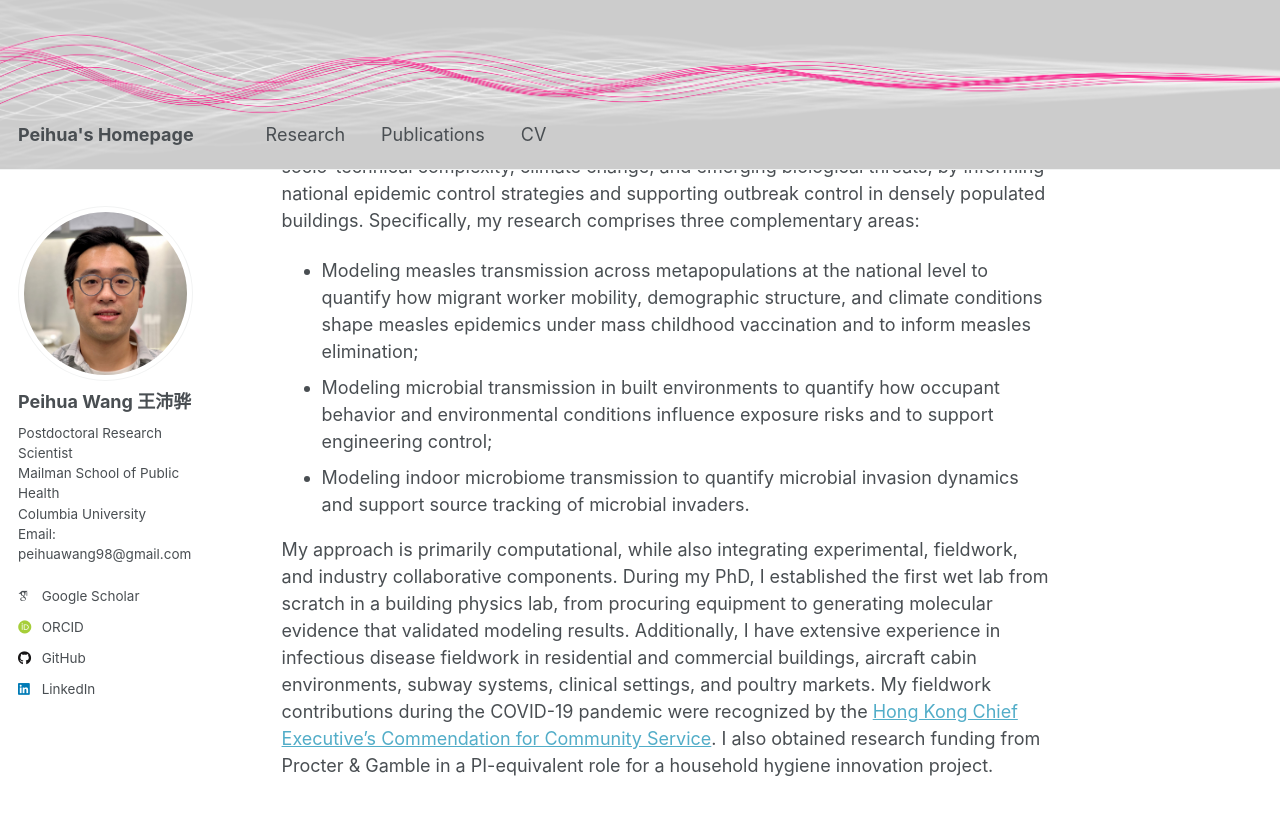
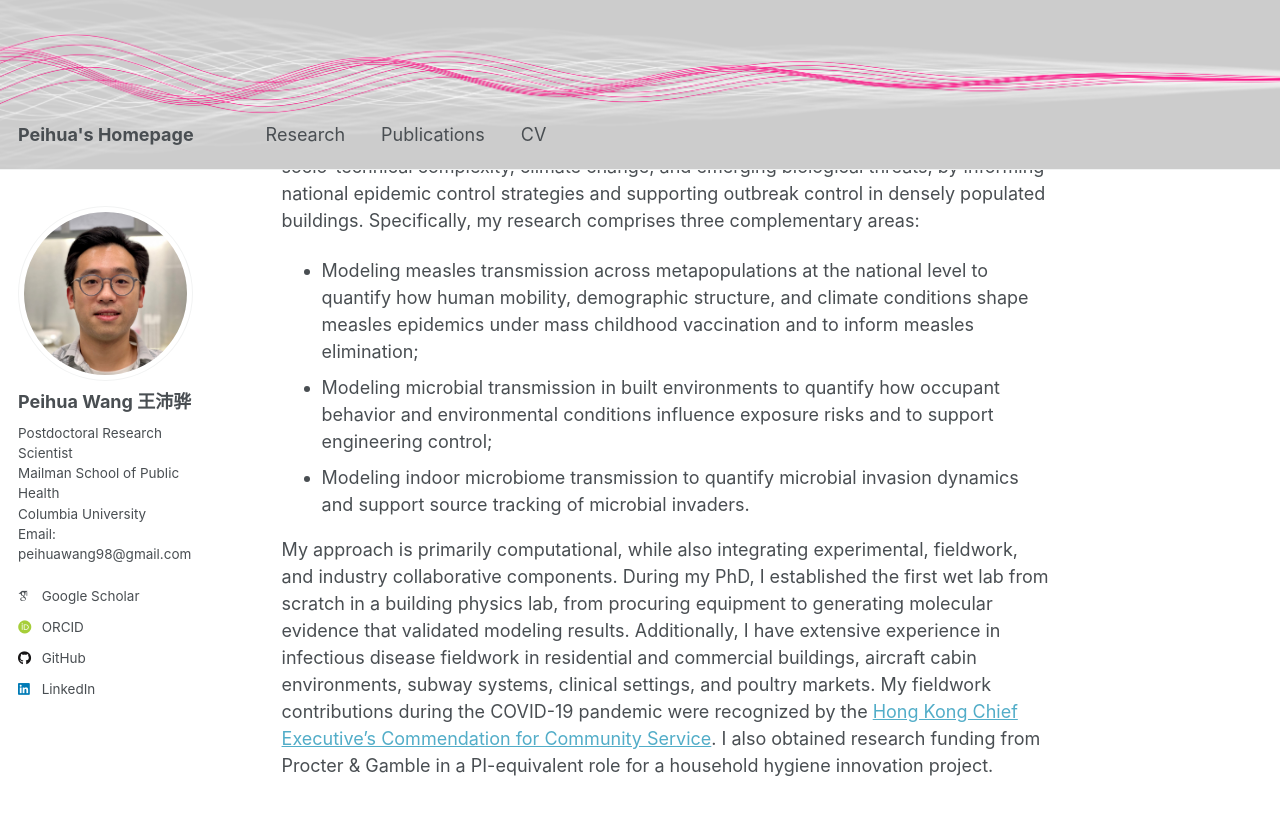
Before and after one commit to peihuawang98/peihuawang98.github.io, a Jekyll site: the page built from _pages/about.md, in a window 1280 px wide and 900 px high, scrolled down 362 px. Shown: the top 815 px of the window. Built offline with Jekyll 4.4.1, drawn with Linux system fonts in a browser that asks for light colours; some web fonts are replaced; a script that is not in the unit is left out.

Commit message:
website_v2.4_general

```diff
--- a/_pages/about.md
+++ b/_pages/about.md
@@ -10,7 +10,7 @@ redirect_from:
 I am a computational biologist and environmental engineer specializing in infectious disease transmission across scales, from populations to buildings and microbial communities. I was a Postdoctoral Research Scientist in the Department of Epidemiology, Mailman School of Public Health, Columbia University, working with [Wan Yang](https://www.publichealth.columbia.edu/profile/wan-yang-phd) on infectious disease modeling. I received my Ph.D. from the Department of Mechanical Engineering, The University of Hong Kong, mentored by [Yuguo Li](https://mech.hku.hk/academic-staff/li-y), [Patrick Lee](https://www.cityu.edu.hk/see/people/prof-patrick-k-h-lee), and [Andrew Persily](https://www.nist.gov/people/andrew-k-persily), with a focus on building environmental engineering. Prior to that, I received my bachelor’s degree in Environmental Engineering from Zhejiang University.
 
 I develop computational models to strengthen the resilience of public health systems to socio-technical complexity, climate change, and emerging biological threats, by informing national epidemic control strategies and supporting outbreak control in densely populated buildings. Specifically, my research comprises three complementary areas:
-- Modeling measles transmission across metapopulations at the national level to quantify how migrant worker mobility, demographic structure, and climate conditions shape measles epidemics under mass childhood vaccination and to inform measles elimination;
+- Modeling measles transmission across metapopulations at the national level to quantify how human mobility, demographic structure, and climate conditions shape measles epidemics under mass childhood vaccination and to inform measles elimination;
 - Modeling microbial transmission in built environments to quantify how occupant behavior and environmental conditions influence exposure risks and to support engineering control;
 - Modeling indoor microbiome transmission to quantify microbial invasion dynamics and support source tracking of microbial invaders.
 
```
